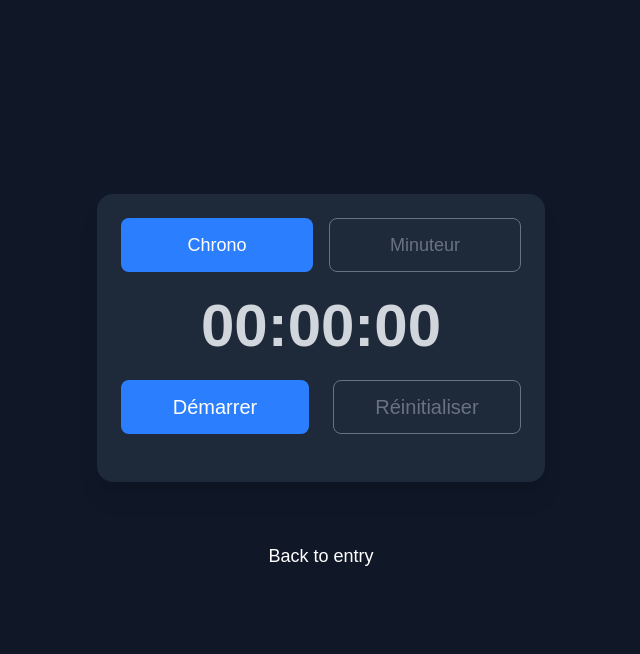
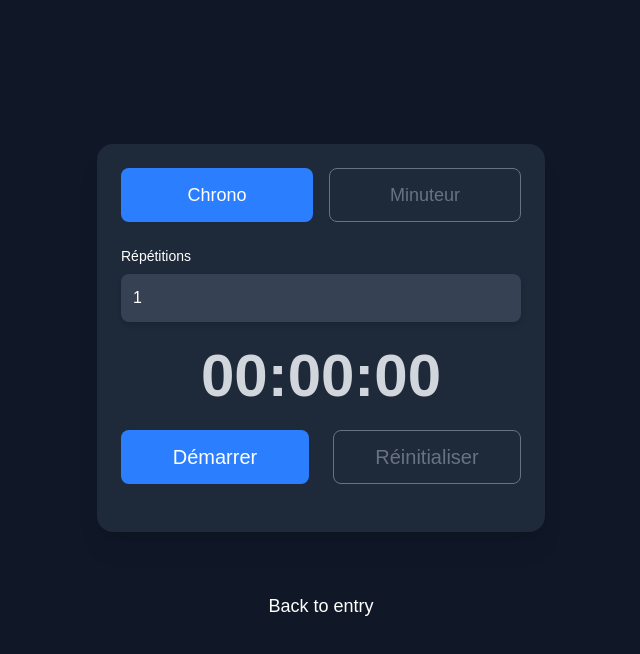
Before and after one commit to Dimitrilhostis/mainproject, a Next.js app: page /timer in a window 1280 px wide. Shown: the top 654 px of the page, without its empty margins (319-959 px from the left). Built offline with nearby package versions, Linux system fonts and the light colour scheme.

Commit message:
oubli répétitions

```diff
--- a/app/timer/page.js
+++ b/app/timer/page.js
@@ -133,6 +133,19 @@ export default function Timer() {
           </div>
         )}
 
+        {/* Champ Répétitions */}
+        <div className="flex flex-col mb-6">
+          <label className="text-sm mb-2">Répétitions</label>
+          <input
+            type="number"
+            value={repetitions}
+            onChange={(e) => setRepetitions(Math.max(1, parseInt(e.target.value) || 1))}
+            className="w-full p-3 text-white bg-gray-700 rounded-lg shadow-md"
+            onFocus={(e) => e.target.select()}
+            placeholder="Répétitions"
+          />
+        </div>
+
         {/* Affichage du timer */}
         <motion.div className="text-6xl font-bold mb-6 text-center text-gray-300" animate={{ scale: running ? 1.1 : 1 }}>
           {mode === "timer" ? new Date(time * 1000).toISOString().substr(11, 8) : new Date(time * 1000).toISOString().substr(11, 8)}
```
